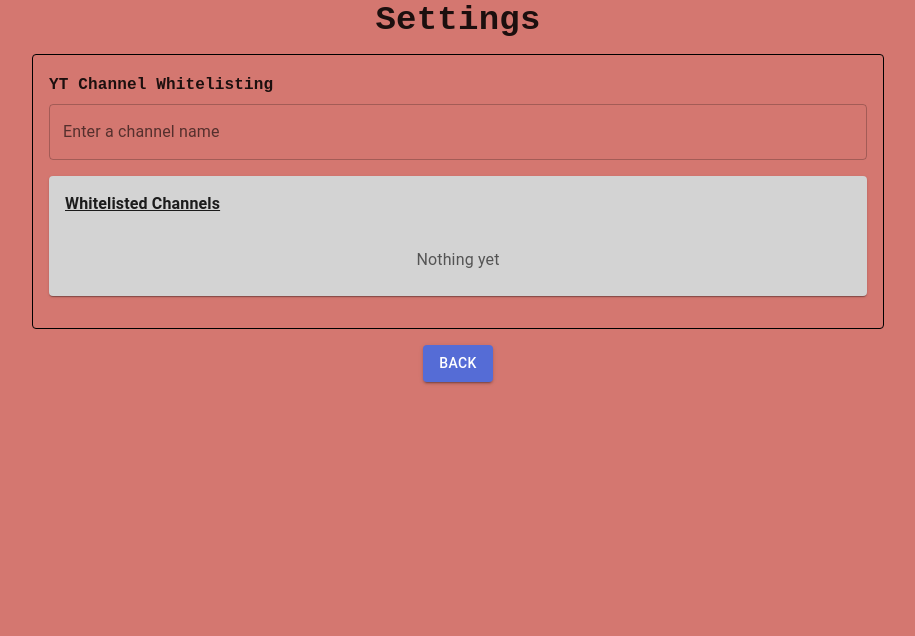
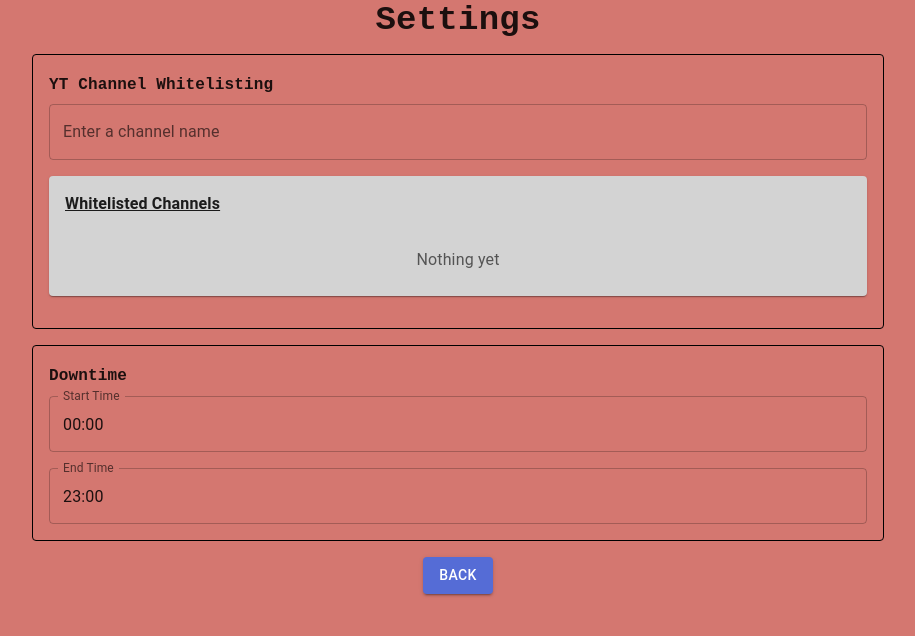
Before and after one commit to Matin-M/SiteBlocker, a React (Create React App) app: page / in a window 1280 px wide. Both pictures are taken after a click on the button "SETTINGS". Shown: the top 636 px of the page, without its empty margins (182-1097 px from the left). Built offline with nearby package versions, Linux system fonts and the light colour scheme.

Commit message:
Date pickers for downtime

```diff
--- a/package.json
+++ b/package.json
@@ -7,9 +7,11 @@
     "@emotion/styled": "^11.11.5",
     "@mui/icons-material": "^5.15.14",
     "@mui/material": "^5.15.14",
+    "@mui/x-date-pickers": "^7.16.0",
     "@testing-library/jest-dom": "^5.17.0",
     "@testing-library/react": "^13.4.0",
     "@testing-library/user-event": "^13.5.0",
+    "dayjs": "^1.11.13",
     "react": "^18.2.0",
     "react-dom": "^18.2.0",
     "react-scripts": "5.0.1",
--- a/src/App.js
+++ b/src/App.js
@@ -9,6 +9,8 @@ import Box from '@mui/material/Box';
 import BlockedSitesList from './components/BlockedSitesList';
 import ConfirmationDialog from './components/ConfirmationDialog';
 import Settings from './components/Settings';
+import { LocalizationProvider } from '@mui/x-date-pickers';
+import { AdapterDayjs } from '@mui/x-date-pickers/AdapterDayjs';
 
 const theme = createTheme({
   breakpoints: {
@@ -101,6 +103,7 @@ function App() {
   };
 
   return (
+    <LocalizationProvider dateAdapter={AdapterDayjs}>
       <ThemeProvider theme={theme}>
         <CssBaseline />
         <Container
@@ -180,6 +183,7 @@ function App() {
           )}
         </Container>
       </ThemeProvider>
+    </LocalizationProvider>
   );
 }
 
--- a/src/components/Settings.js
+++ b/src/components/Settings.js
@@ -5,17 +5,30 @@ import Button from '@mui/material/Button';
 import PropTypes from 'prop-types';
 import BlockedSitesList from './BlockedSitesList';
 import TextField from '@mui/material/TextField';
+import { TimePicker } from '@mui/x-date-pickers';
+import dayjs from 'dayjs';
 
 const Settings = ({ setViewSettings }) => {
   const [allowedChannels, setAllowedChannels] = useState([]);
   const [newChannel, setNewChannel] = useState('');
+  const [startTime, setStartTime] = useState(
+    dayjs().startOf('day').format('HH:mm')
+  );
+  const [endTime, setEndTime] = useState(dayjs().endOf('day').format('HH:mm'));
 
   useEffect(() => {
-    chrome.storage.sync.get('allowedChannels', ({ allowedChannels }) => {
-      if (allowedChannels) {
-        setAllowedChannels(allowedChannels);
+    chrome.storage.sync.get(
+      ['allowedChannels', 'blockTimes'],
+      ({ allowedChannels, blockTimes }) => {
+        if (allowedChannels) {
+          setAllowedChannels(allowedChannels);
+        }
+        if (blockTimes) {
+          setStartTime(blockTimes.startTime);
+          setEndTime(blockTimes.endTime);
+        }
       }
-    });
+    );
   }, []);
 
   const handleAddChannel = () => {
@@ -33,6 +46,15 @@ const Settings = ({ setViewSettings }) => {
     );
     chrome.storage.sync.set({ allowedChannels: newChannels }, () => {
       setAllowedChannels(newChannels);
+    });
+  };
+
+  const handleTimeChange = (newStartTime, newEndTime) => {
+    chrome.storage.sync.set({
+      blockTimes: {
+        startTime: newStartTime.format('HH:mm'),
+        endTime: newEndTime.format('HH:mm')
+      }
     });
   };
 
@@ -87,6 +109,57 @@ const Settings = ({ setViewSettings }) => {
           titleText="Whitelisted Channels"
         />
       </Box>
+      <Box
+        sx={{
+          width: '100%',
+          border: '1px solid black',
+          borderRadius: '4px',
+          padding: '16px',
+          marginBottom: '16px'
+        }}
+      >
+        <Typography
+          variant="subtitle1"
+          component="h2"
+          gutterBottom
+          fontWeight={'bold'}
+          fontFamily={'monospace'}
+        >
+          Downtime
+        </Typography>
+        <Box
+          sx={{
+            display: 'flex',
+            flexDirection: 'column',
+            gap: '16px'
+          }}
+        >
+          <TimePicker
+            label="Start Time"
+            value={dayjs(startTime, 'HH:mm')}
+            onChange={(newValue) => {
+              setStartTime(newValue);
+              handleTimeChange(newValue, endTime);
+            }}
+            onClose={handleTimeChange}
+            onBlur={handleTimeChange}
+            views={['hours']}
+            format="HH:00"
+          />
+          <TimePicker
+            label="End Time"
+            value={dayjs(endTime, 'HH:mm')}
+            onChange={(newValue) => {
+              setEndTime(newValue);
+              handleTimeChange(startTime, newValue);
+            }}
+            onClose={handleTimeChange}
+            onBlur={handleTimeChange}
+            views={['hours']}
+            format="HH:00"
+          />
+        </Box>
+      </Box>
       <Box sx={{ pb: 2 }}>
         {' '}
         <Button
```
Also changed, not shown: public/manifest.json, 1 other file (tests, documents, lock files or other folders). Lines whose indentation alone changed are shown as unchanged.
